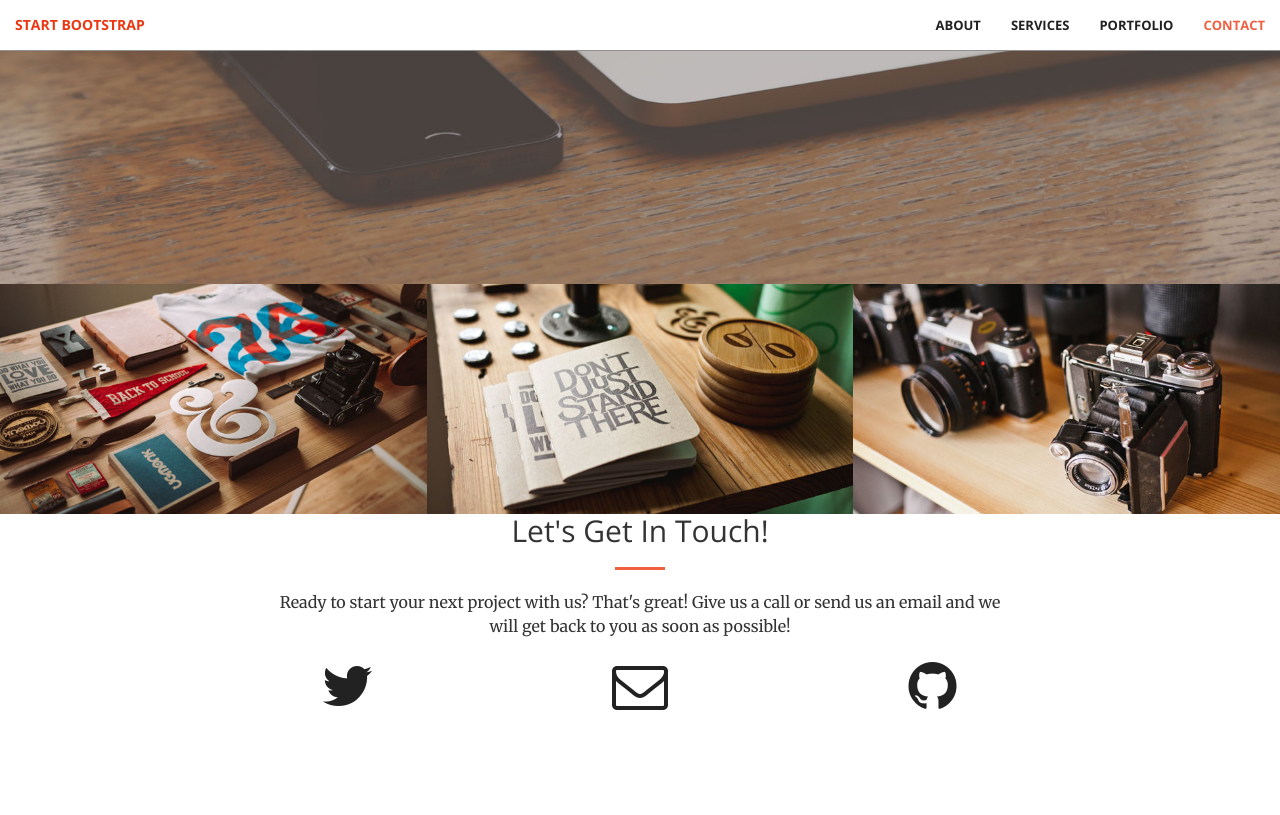
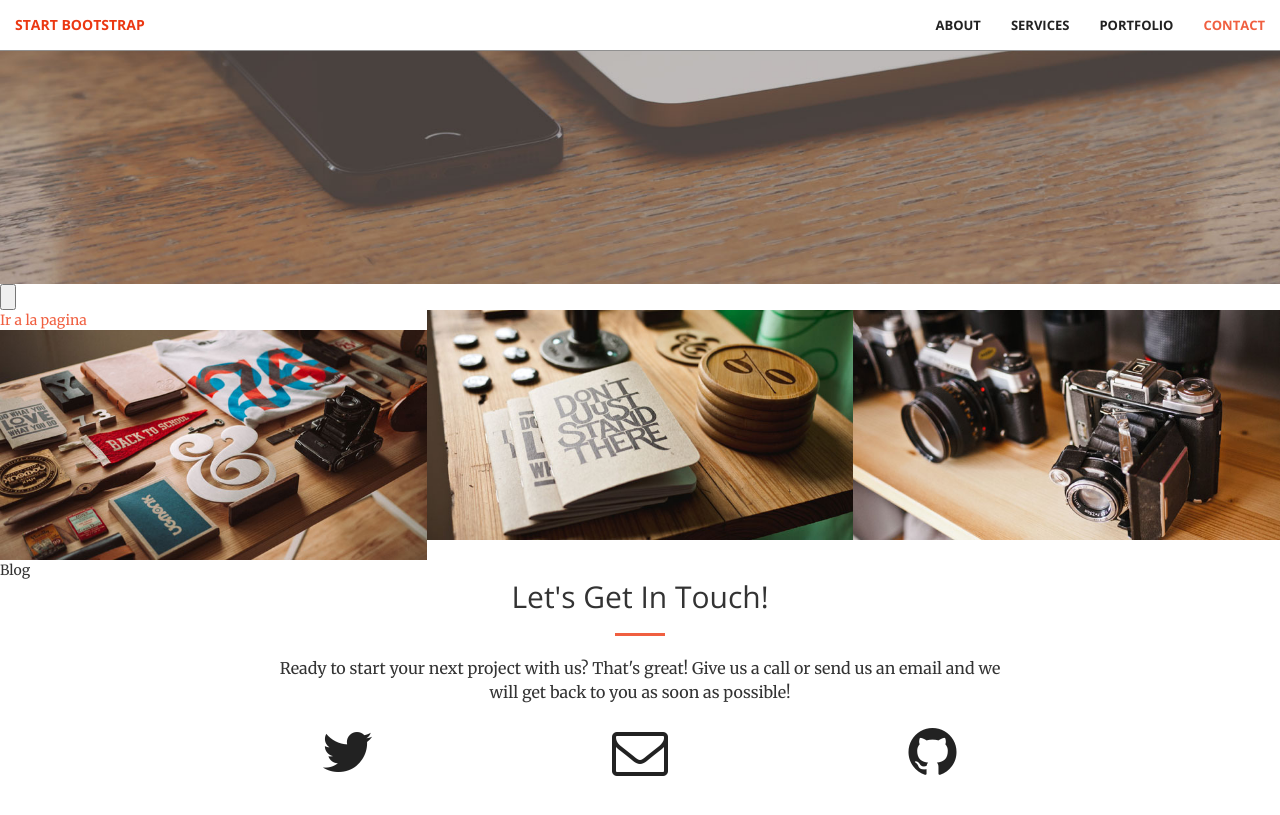
Before and after one commit to Vico2001/Vico01.github.io, a Jekyll site: the page built from index.html, in a window 1280 px wide and 900 px high, scrolled down 616 px. Shown: the top 815 px of the window. Built offline with Jekyll 4.4.1, drawn with Linux system fonts in a browser that asks for light colours.

Commit message:
Update portfolio.html

```diff
--- a/_includes/portfolio.html
+++ b/_includes/portfolio.html
@@ -1,8 +1,10 @@
 <section class="no-padding" id="portfolio">
+  <input type="button">
     <div class="container-fluid">
         <div class="row no-gutter">
             <div class="col-lg-4 col-sm-6">
                 <a href="#" class="portfolio-box">
+                  <a href="Vico2001.github.io/glog.html">Ir a la pagina</a>
                     <img src="img/portfolio/1.jpg" class="img-responsive" alt="">
                     <div class="portfolio-box-caption">
                         <div class="portfolio-box-caption-content">
@@ -13,6 +15,7 @@
                     </div>
                 </a>
             </div>
+           </input>
             <div class="col-lg-4 col-sm-6">
                 <a href="#" class="portfolio-box">
                     <img src="img/portfolio/2.jpg" class="img-responsive" alt="">
```
